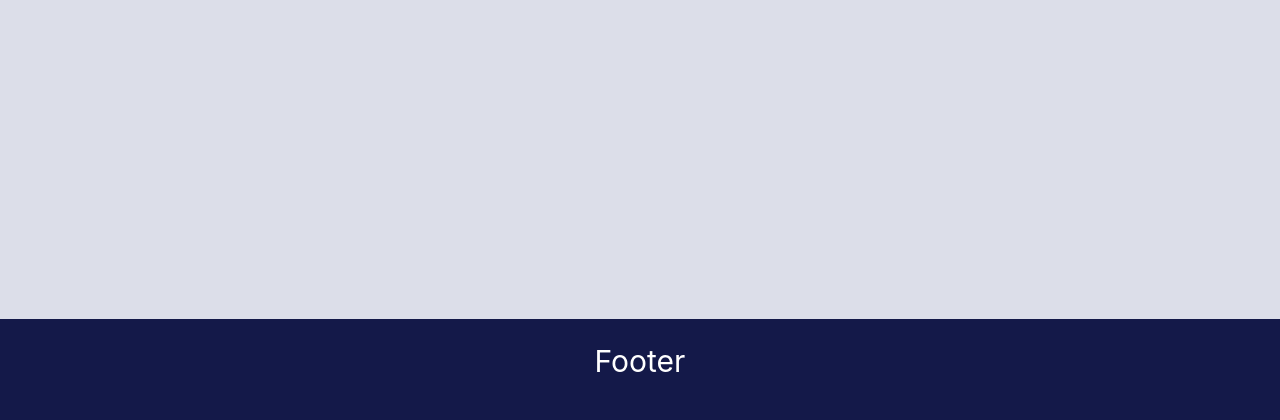
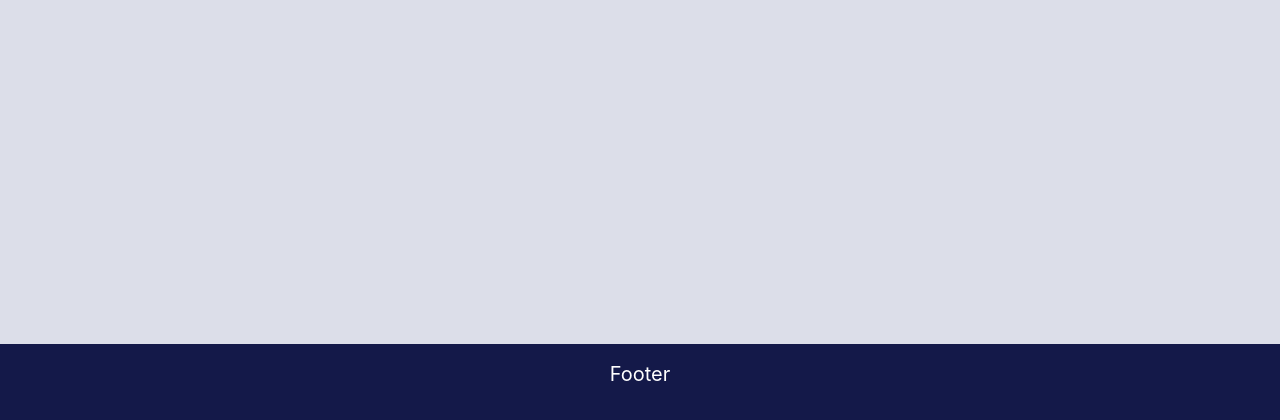
Before and after one commit to olsonja88/Johnolson.dev, a Django app: page /projects/ in a window 1280 px wide. Shown: the part 380-800 px from the top of the page. Run offline with Django 4.2, Linux system fonts and the light colour scheme; data that the repository does not hold is empty.

Commit message:
Fix: Make footer into a bootstrap footer class with margin-top: 4, put mb-4 on img in project_detail.html.  Now the footer and image are no longer overlapping.

```diff
--- a/jodev_website/templates/base.html
+++ b/jodev_website/templates/base.html
@@ -19,9 +19,9 @@
       {% endblock %}
   </div>
   <!--Footer-->
-  <div class="footer">
+  <footer class="mt-4" id="bs-footer-override">
     <p>Footer</p>
-  </div>
+  </footer>
 </body>
 
 <!--Bootstrap JS-->
--- a/jodev_website/templates/project_detail.html
+++ b/jodev_website/templates/project_detail.html
@@ -52,7 +52,7 @@
 <h1>{{ project.title }}</h1>
 <div class="row">
     <div class="col-md-8">
-        <img src="{% static project.image %}" alt="" width="100%">
+        <img class="mb-4" src="{% static project.image %}" alt="" width="100%">
     </div>
     <div class="col-md-4">
         <h5>About the project:</h5>
--- a/projects/static/projects_styles.css
+++ b/projects/static/projects_styles.css
@@ -152,12 +152,11 @@ body {
 }
 
 /* Footer */
-.footer {
+#bs-footer-override {
   position: fixed;
   bottom: 0%;
-  font-size: 30px;
-  padding: 20px;
-  margin-top: 10px;
+  font-size: 20px;
+  padding: 15px;
   width: 100%;
   background-color: #141949;
   color: white;
```
